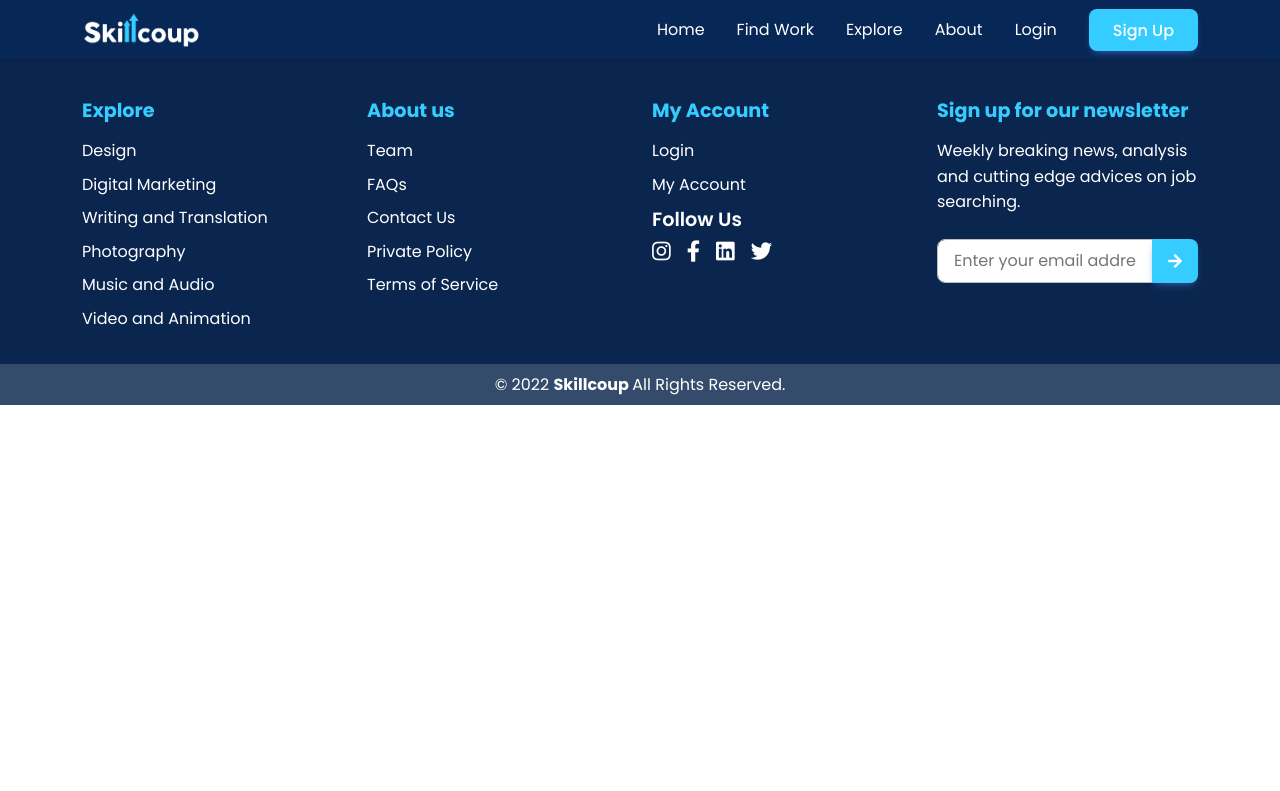
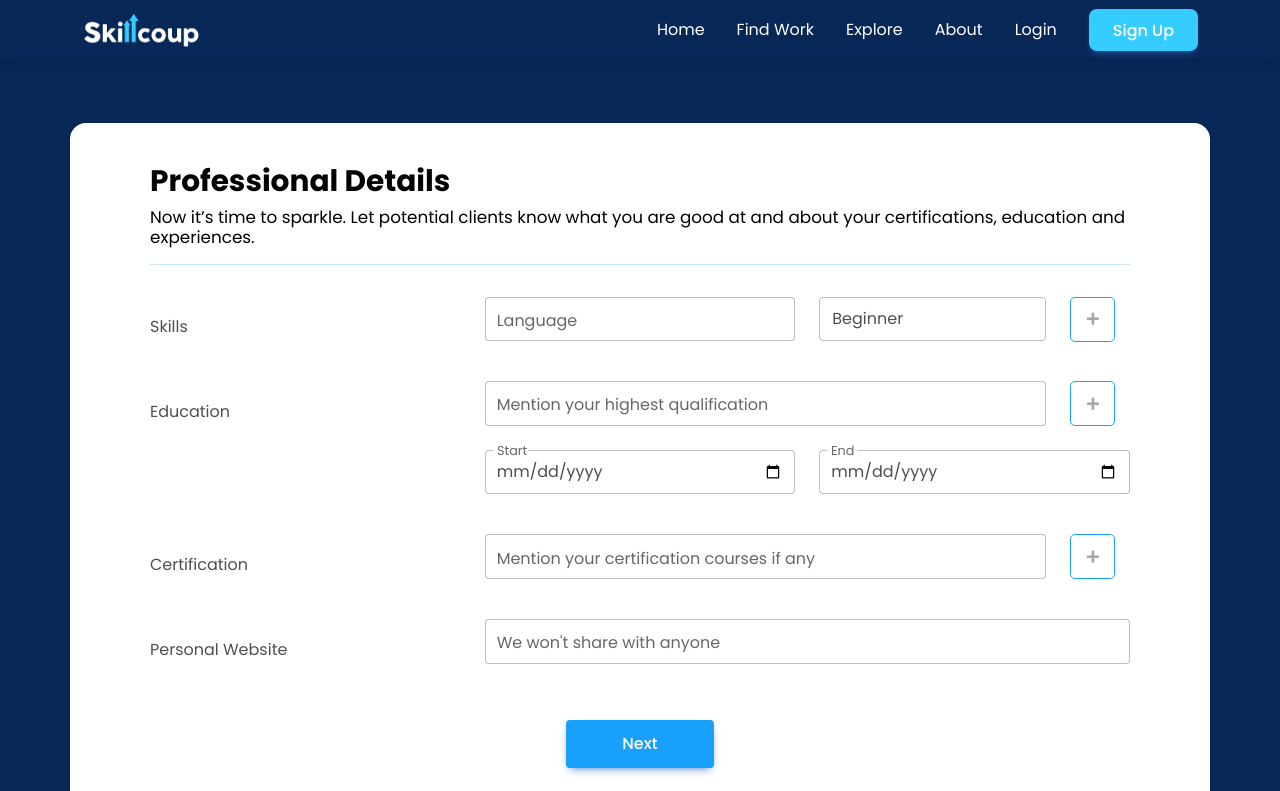
Before and after one commit to Skillcoup/skillcoup_frontend, a React (Create React App) app: page /freelancer2 in a window 1280 px wide. Shown: the top 791 px of the page. Built offline with nearby package versions, Linux system fonts and the light colour scheme.

Commit message:
one freelancer form added

```diff
--- a/src/App.js
+++ b/src/App.js
@@ -3,7 +3,8 @@ import { Routes, Route } from "react-router-dom";
 import EmployerFreelancer from "./components/employer_freelancer/EmployerFreelancer";
 import Footer from "./components/footer/Footer";
 import Header from "./components/header/Header";
-import Freelancer from "./components/freelancer/Freelancer";
+import Freelancer1 from "./pages/Freelancer1";
+import Freelancer2 from "./pages/Freelancer2";
 import Employer1 from "./pages/Employer1.jsx";
 import Employer2 from "./pages/Employer2";
 import Home from "./pages/Home.jsx";
@@ -14,7 +15,8 @@ function App() {
       <Routes>
         <Route path="/" element={<Home />} />
         <Route path="/employer-freelancer" element={<EmployerFreelancer />} />
-        <Route path="/freelancer" element={<Freelancer />} />
+        <Route path="/freelancer1" element={<Freelancer1 />} />
+        <Route path="/freelancer2" element={<Freelancer2 />} />
         <Route path="/employer1" element={<Employer1 />} />
         <Route path="/employer2" element={<Employer2 />} />
       </Routes>
--- /dev/null
+++ b/src/components/button/AddButton.js
@@ -0,0 +1,13 @@
+import React from "react";
+import { MDBBtn, MDBIcon } from "mdb-react-ui-kit";
+import classes from "./AddButton.module.css";
+
+const AddButton = () => {
+  return (
+    <MDBBtn outline type="button" size="lg" className={classes.button}>
+      <MDBIcon fas icon="plus" />
+    </MDBBtn>
+  );
+};
+
+export default AddButton;
--- /dev/null
+++ b/src/components/button/AddButton.module.css
@@ -0,0 +1,12 @@
+.button {
+  border: 1px solid #18a0fb;
+  background-color: #fff;
+  padding: 0 0.95rem;
+  color: #a7a7a7;
+  border-radius: 0.3rem;
+  width: 45px;
+  height: 45px;
+  display: flex;
+  justify-content: center;
+  align-items: center;
+}
--- a/src/components/freelancer/Freelancer.js
+++ b/src/components/freelancer/Freelancer1.js
@@ -4,13 +4,13 @@ import {
   MDBCol,
   MDBInput,
   MDBTextArea,
-  MDBBtn,
-  MDBIcon,
 } from "mdb-react-ui-kit";
 import Container from "../container/Container";
 import NextButton from "../button/NextButton";
+import AddButton from "../button/AddButton";
 
-const Freelancer = () => {
+
+const Freelancer1 = () => {
   return (
     <Container>
       <h1 className="text-start">Personal Details</h1>
@@ -99,9 +99,7 @@ const Freelancer = () => {
             </select>
           </MDBCol>
           <MDBCol sm={1}>
-            <MDBBtn outline type="button" size="lg">
-              <MDBIcon fas icon="plus" />
-            </MDBBtn>
+            <AddButton />
           </MDBCol>
         </MDBRow>
         <NextButton onClick={null} />
@@ -110,4 +108,4 @@ const Freelancer = () => {
   );
 };
 
-export default Freelancer;
+export default Freelancer1;
--- /dev/null
+++ b/src/components/freelancer/Freelancer2.js
@@ -0,0 +1,117 @@
+import React from "react";
+import { MDBRow, MDBCol, MDBInput } from "mdb-react-ui-kit";
+import Container from "../container/Container";
+import NextButton from "../button/NextButton";
+import AddButton from "../button/AddButton";
+
+const Freelancer2 = () => {
+  return (
+    <Container>
+      <h1 className="text-start">Professional Details</h1>
+      <h2 className="text-start">
+        Now it’s time to sparkle. Let potential clients know what you are good
+        at and about your certifications, education and experiences.
+      </h2>
+      <hr />
+      <form>
+        <MDBRow className="mb-4">
+          <MDBCol lg="4" className="d-flex align-items-center mb-2 mb-lg-0">
+            <label for="skills">Skills</label>
+          </MDBCol>
+          <MDBCol lg="4" className="mb-3 md-lg-0">
+            <MDBInput
+              type="text"
+              name="skills"
+              id="language"
+              size="lg"
+              label="Language"
+            />
+          </MDBCol>
+          <MDBCol lg="3" sm={11} size="12" className="mb-3 md-lg-0">
+            <select
+              name="skills"
+              id="level"
+              class="form-control form-control-lg"
+            >
+              <option value="Beginner">Beginner</option>
+              <option value="Intermediate">Intermediate</option>
+              <option value="Expert">Expert</option>
+            </select>
+          </MDBCol>
+          <MDBCol sm={1}>
+            <AddButton />
+          </MDBCol>
+        </MDBRow>
+        <MDBRow className="mb-4">
+          <MDBCol lg="4" className="d-flex align-items-center mb-2 mb-lg-0">
+            <label for="education">Education</label>
+          </MDBCol>
+          <MDBCol lg="7" sm="10" size={9} className="mb-3 md-lg-0">
+            <MDBInput
+              type="text"
+              name="education"
+              id="education"
+              size="lg"
+              label="Mention your highest qualification"
+            />
+          </MDBCol>
+          <MDBCol size={1}>
+            <AddButton />
+          </MDBCol>
+          <MDBCol lg={4}></MDBCol>
+          <MDBCol lg={4} className="mb-3 md-lg-0 mt-2">
+            <MDBInput
+              type="date"
+              name="education"
+              id="start"
+              size="lg"
+              label="Start"
+            />
+          </MDBCol>
+          <MDBCol lg={4} className="mb-3 md-lg-0 mt-2">
+            <MDBInput
+              type="date"
+              name="education"
+              id="end"
+              size="lg"
+              label="End"
+            />
+          </MDBCol>
+        </MDBRow>
+        <MDBRow className="mb-4">
+          <MDBCol lg="4" className="d-flex align-items-center mb-2 mb-lg-0">
+            <label for="certificate">Certification</label>
+          </MDBCol>
+          <MDBCol lg="7" sm="10" size={9} className="mb-3 md-lg-0">
+            <MDBInput
+              label="Mention your certification courses if any"
+              id="certificate"
+              name="certificate"
+              size="lg"
+            />
+          </MDBCol>
+          <MDBCol size={1}>
+            <AddButton />
+          </MDBCol>
+        </MDBRow>
+        <MDBRow className="mb-4">
+          <MDBCol lg="4" className="d-flex align-items-center mb-2 mb-lg-0">
+            <label for="website">Personal Website</label>
+          </MDBCol>
+          <MDBCol lg="8" className="mb-3 md-lg-0">
+            <MDBInput
+              label="We won't share with anyone"
+              id="website"
+              name="website"
+              type="url"
+              size="lg"
+            />
+          </MDBCol>
+        </MDBRow>
+        <NextButton onClick={null} />
+      </form>
+    </Container>
+  );
+};
+
+export default Freelancer2;
--- /dev/null
+++ b/src/pages/Freelancer1.jsx
@@ -0,0 +1,8 @@
+import React from "react";
+import Freelancer1Component from "../components/freelancer/Freelancer1";
+
+const Freelancer1 = () => {
+  return <Freelancer1Component />;
+};
+
+export default Freelancer1;
--- /dev/null
+++ b/src/pages/Freelancer2.jsx
@@ -0,0 +1,8 @@
+import React from "react";
+import Freelancer2Component from "../components/freelancer/Freelancer2";
+
+const Freelancer2 = () => {
+  return <Freelancer2Component />;
+};
+
+export default Freelancer2;
```
